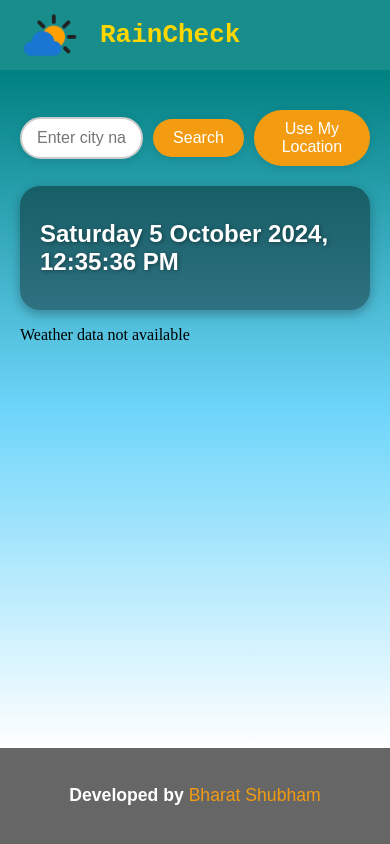
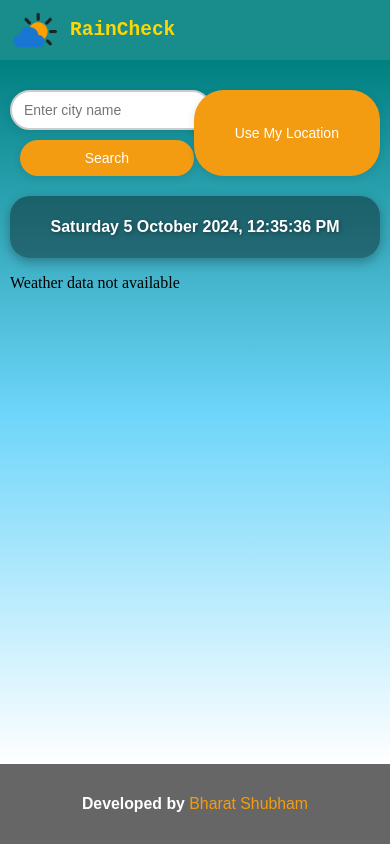
Before and after one commit to bharat75/Raincheck---WeatherApp, a React app: page / in a window 390 px wide. Built offline with nearby package versions, Linux system fonts and the light colour scheme; no server answers.

Commit message:
Made this mobile responsive

```diff
--- a/App.css
+++ b/App.css
@@ -238,3 +238,150 @@ body {
     background-position: 100%;
   }
 }
+
+/* General Styles for Mobile */
+@media (max-width: 768px) {
+  .header-nav {
+    height: 60px; /* Reduce height for smaller screens */
+    padding: 0 10px;
+  }
+
+  .header-nav > a {
+    font-size: 1.5em; /* Scale down the logo text size */
+  }
+
+  .header-nav > img {
+    width: 50px; /* Smaller logo */
+    height: 50px;
+    margin-right: 10px;
+  }
+
+  .main-body {
+    padding: 10px; /* Less padding on small screens */
+  }
+
+  .city {
+    font-size: 1.5em; /* Adjust city font size */
+    padding: 10px 15px;
+  }
+
+  .weather-att {
+    flex-direction: column; /* Stack weather attributes vertically */
+    padding: 10px;
+  }
+
+  .weather-item {
+    margin-top: 10px; /* Smaller margin */
+  }
+
+  .weather-item img {
+    width: 30px; /* Smaller icon size */
+    height: 30px;
+  }
+
+  .date-time {
+    font-size: 1.2em; /* Reduce font size */
+    padding: 8px 15px;
+  }
+
+  .Search form {
+    flex-direction: column; /* Stack the input and button vertically */
+    width: 100%;
+  }
+
+  .Search input {
+    width: 100%; /* Full width input */
+    margin-bottom: 10px; /* Add spacing below input */
+  }
+
+  .Search button {
+    width: 100%; /* Full width button */
+  }
+
+  .footer {
+    padding: 15px 0; /* Adjust padding */
+    font-size: 1em; /* Adjust font size */
+  }
+
+  .shimmer-container {
+    padding: 10px; /* Smaller padding */
+  }
+
+  .shimmer-item {
+    width: 45%; /* Adjust shimmer item width for mobile */
+    margin-bottom: 10px;
+  }
+
+  .shimmer-weather-att {
+    flex-wrap: wrap; /* Allow shimmer items to wrap */
+    justify-content: space-around;
+  }
+}
+
+/* Very Small Mobile Screens (Max Width 480px) */
+@media (max-width: 480px) {
+  .city {
+    font-size: 1.2em; /* Further reduce font size */
+    padding: 8px 10px;
+  }
+
+  .date-time {
+    font-size: 1em; /* Further reduce font size */
+    padding: 6px 10px;
+  }
+
+  .weather-att {
+    padding: 5px; /* Less padding */
+  }
+
+  .weather-item p {
+    font-size: 0.8em; /* Smaller text */
+  }
+
+  .Search button {
+    font-size: 14px; /* Smaller button text */
+  }
+
+  .footer {
+    font-size: 0.9em;
+  }
+
+  .shimmer-item {
+    width: 90%; /* Full width shimmer items on small screens */
+  }
+}
+
+/* For tablets and smaller screens */
+@media (max-width: 768px) {
+  .Search form {
+    flex-direction: column; /* Stack input and button vertically */
+    align-items: stretch; /* Make the input and button take full width */
+    width: 100%;
+  }
+
+  .Search input {
+    width: 100%; /* Full width input */
+    margin-bottom: 10px; /* Space between input and button */
+    padding: 12px 15px; /* Adjust padding for better tap target */
+    font-size: 16px; /* Increase input font size */
+  }
+
+  .Search button {
+    width: 100%; /* Full width button */
+    padding: 12px 15px; /* Adjust padding for better tap target */
+    font-size: 16px; /* Match input font size */
+  }
+}
+
+/* For very small mobile screens */
+@media (max-width: 480px) {
+  .Search input {
+    font-size: 14px; /* Slightly reduce input font size */
+    padding: 10px 12px; /* Adjust padding for small screens */
+  }
+
+  .Search button {
+    font-size: 14px; /* Match button font size with input */
+    padding: 10px 12px; /* Adjust padding */
+  }
+}
```
